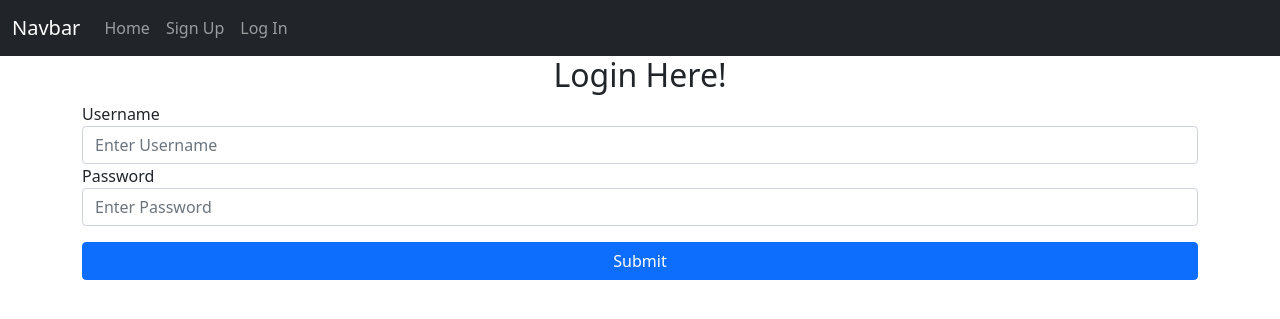
After one commit to graceca87/Flask_-_React, a Flask app: page /login in a window 1280 px wide. The commit adds this page. Shown: the top 319 px of the page. Run offline with Flask 2, Linux system fonts and the light colour scheme; some libraries are stand-ins or nearby versions.

Commit message:
Add login form and route

```diff
--- a/app/forms.py
+++ b/app/forms.py
@@ -11,6 +11,12 @@ class SignUpForm(FlaskForm):
     submit = SubmitField()
 
 
+class LoginForm(FlaskForm):
+    username = StringField('Username', validators=[InputRequired()])
+    password = PasswordField('Password', validators=[InputRequired()])
+    submit = SubmitField()
+
+
 class PostForm(FlaskForm):
     title = StringField('Title', validators=[InputRequired()])
     body = StringField('Body', validators=[InputRequired()])
--- a/app/routes.py
+++ b/app/routes.py
@@ -1,6 +1,6 @@
 from app import app
 from flask import render_template, redirect, url_for, flash
-from app.forms import SignUpForm, PostForm
+from app.forms import SignUpForm, PostForm, LoginForm
 from app.models import User, Post
 
 
@@ -50,3 +50,9 @@ def create():
         return redirect(url_for('index'))
 
     return render_template('createpost.html', form=form)
+
+
+@app.route('/login')
+def login():
+    form = LoginForm()
+    return render_template('login.html', form=form)
--- a/app/templates/base.html
+++ b/app/templates/base.html
@@ -26,7 +26,7 @@
                         <a class="nav-link" href="#">Log Out</a>
                     {% else %}
                         <a class="nav-link" href="{{ url_for('signup') }}">Sign Up</a>
-                        <a class="nav-link" href="#">Log In</a>
+                        <a class="nav-link" href="{{ url_for('login') }}">Log In</a>
                     {% endif %}
                 </div>
                 </div>
--- /dev/null
+++ b/app/templates/login.html
@@ -0,0 +1,21 @@
+{% extends 'base.html' %}
+
+{% block title %} Login {% endblock title %}
+
+{% block content %}
+<h2 class="text-center">Login Here!</h2>
+
+<form method="post">
+    {{ form.csrf_token }}
+    <div class="form-group">
+        {{ form.username.label }}
+        {{ form.username(class='form-control', placeholder='Enter Username') }}
+
+        {{ form.password.label }}
+        {{ form.password(class='form-control', placeholder='Enter Password') }}
+
+        {{ form.submit(class='btn btn-primary w-100 mt-3') }}
+    </div>
+</form>
+
+{% endblock content %}
```
